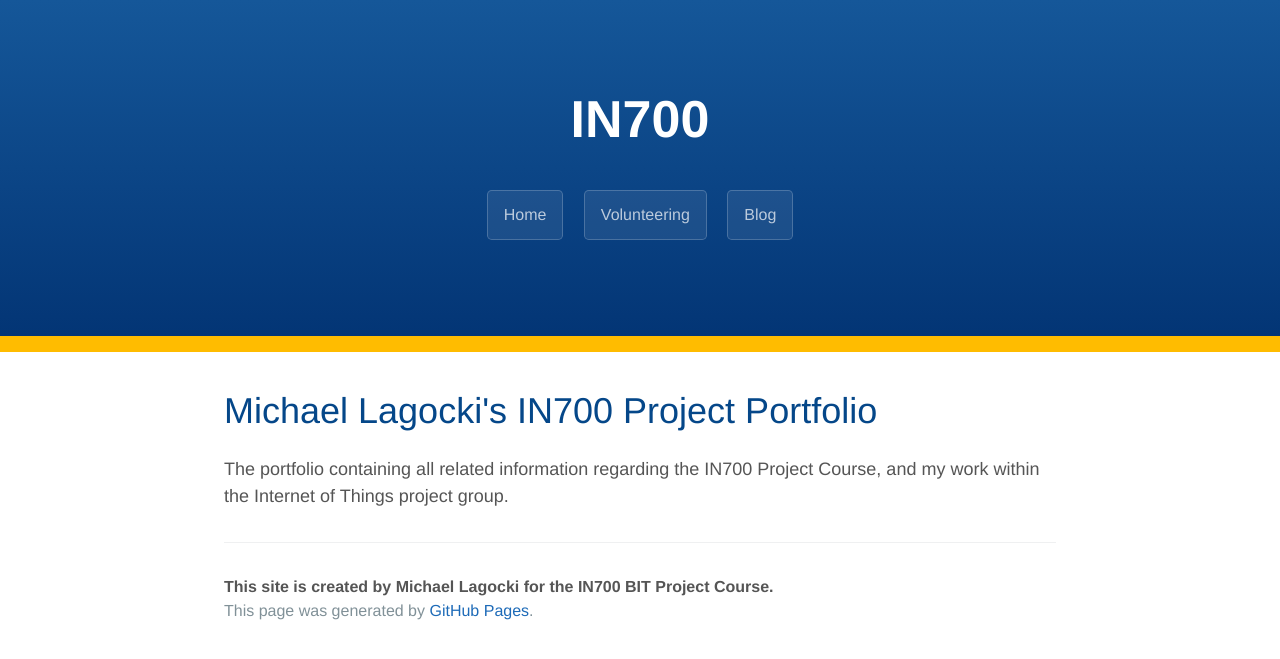
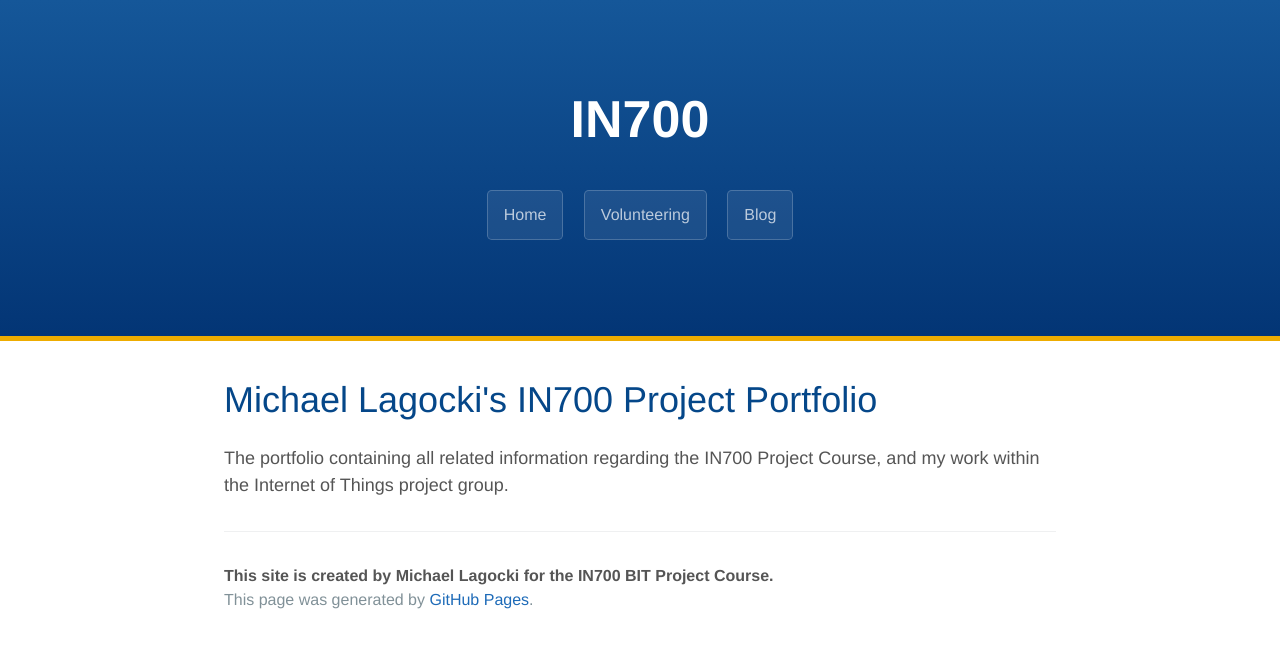
Before and after one commit to kammorne/IN700, a Jekyll site: the page built from index.html, in a window 1280 px wide. Shown: the top 659 px of the page. Built offline with Jekyll 4.4.1, drawn with Linux system fonts in a browser that asks for light colours.

Commit message:
Update cayman.css

```diff
--- a/css/cayman.css
+++ b/css/cayman.css
@@ -144,7 +144,7 @@ a:hover { text-decoration: underline; }
 @media screen and (min-width: 42em) and (max-width: 64em) { .page-header { padding: 3rem 4rem; } }
 @media screen and (max-width: 42em) { .page-header { padding: 2rem 1rem; } }
 
-.divider { background-color: #ffbc00; width: 100%; height: 1rem; }
+.divider { background-color: #eeac00; width: 100%; height: 5px; }
 
 .project-name { margin-top: 0; margin-bottom: 0.1rem; }
 @media screen and (min-width: 64em) { .project-name { font-size: 3.25rem; } }
```
